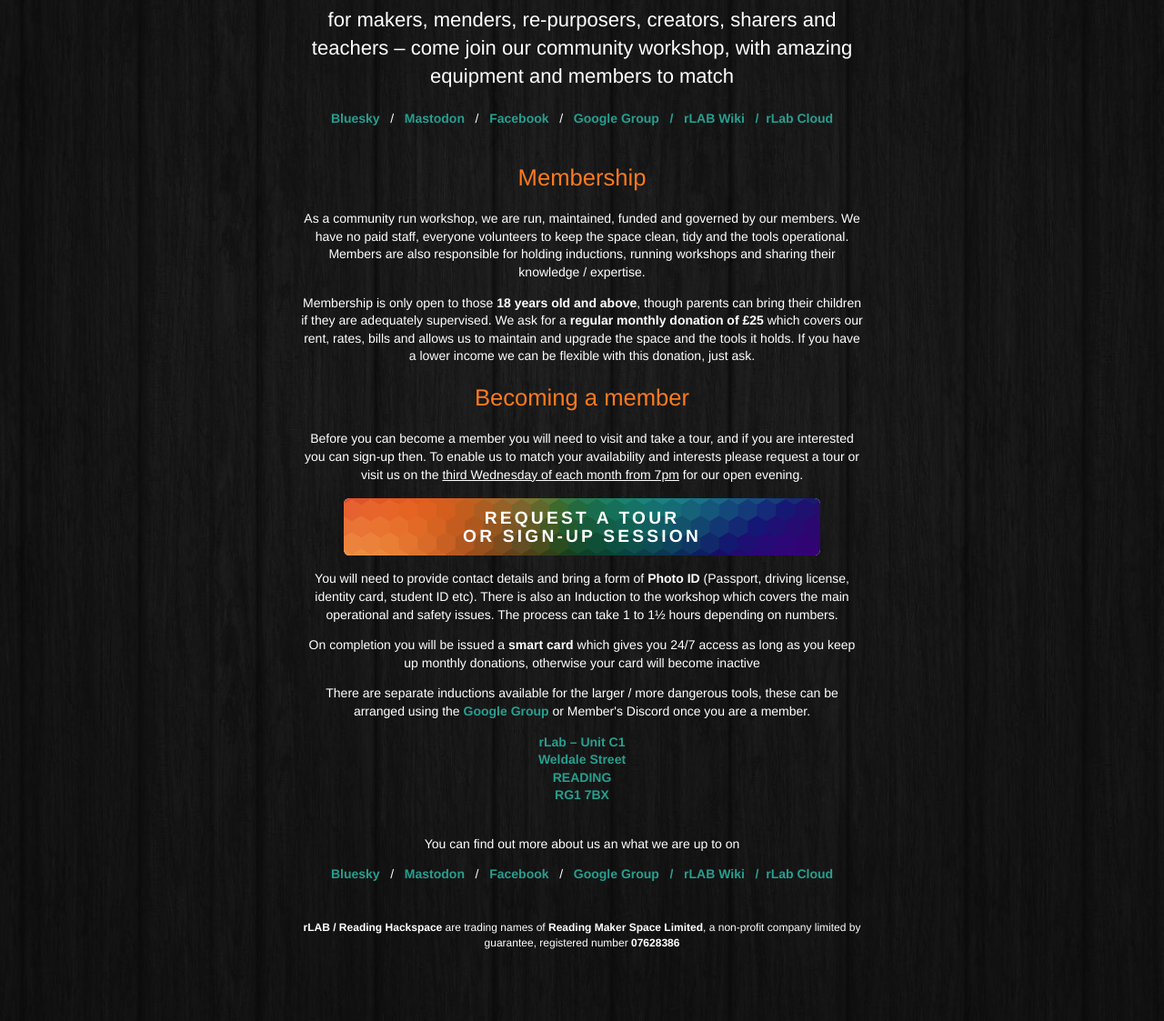
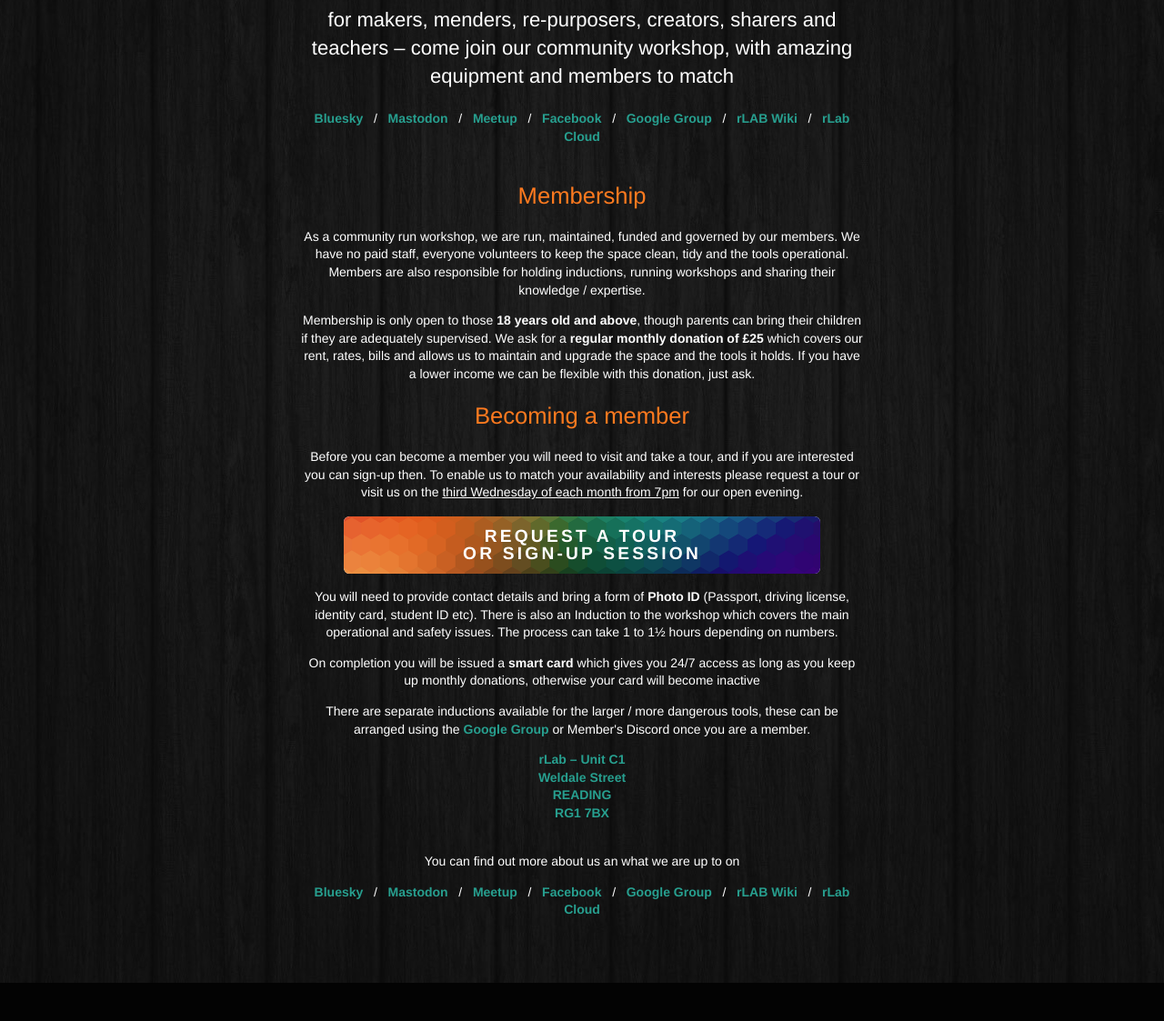
Before and after one commit to reading-hackspace/reading-hackspace.github.io, a plain HTML site: page index.htm in a window 1280 px wide. Shown: the part 337-1460 px from the top of the page at 91% size. After the commit the page ends 1418 px from the top, so only its background shows below. Drawn offline with Linux system fonts and the light colour scheme; a web font is replaced by a local one.

Commit message:
Add Meetup URL, fix Facebook URL and fmt

```diff
--- a/index.htm
+++ b/index.htm
@@ -192,9 +192,7 @@ clip-path: polygon(50% 0%, 100% 25%, 100% 75%, 50% 100%, 0% 75%, 0% 25%);
 <p><img src="images/rlab_logo_coloured.png" alt="rLab logo" width="214" height="214" title="rLab"/></p>
 <h1>rLAB – Reading’s Hackspace / Makerspace</h1>
 <p style="font-size: 22px">for makers, menders, re-purposers, creators, sharers and teachers – come join our community workshop, with amazing equipment and members to match</p>
-<p style="margin-bottom: 40px;"><a href="https://bsky.app/profile/rlab.org.uk">Bluesky</a> &nbsp;&nbsp;/&nbsp;&nbsp; <a href="https://bsky.brid.gy/r/https://bsky.app/profile/rlab.org.uk">Mastodon</a> &nbsp;&nbsp;/&nbsp;&nbsp; <a href="https://en-gb.facebook.com/readinghackspace/">Facebook</a> &nbsp;&nbsp;/&nbsp;&nbsp; <a href="https://groups.google.com/d/forum/reading-hackspace">Google Group</a><a href="https://wiki.rlab.org.uk/wiki/Main_Page"> &nbsp;&nbsp;/&nbsp;&nbsp;
-rLAB Wiki</a><a href="https://identity.rlab.org.uk"> &nbsp;&nbsp;/&nbsp;&nbsp;rLab Cloud</a>
-</p>
+<p style="margin-bottom: 40px;"><a href="https://bsky.app/profile/rlab.org.uk">Bluesky</a> &nbsp;&nbsp;/&nbsp;&nbsp; <a href="https://bsky.brid.gy/r/https://bsky.app/profile/rlab.org.uk">Mastodon</a> &nbsp;&nbsp;/&nbsp;&nbsp; <a href="https://www.meetup.com/reading-hackspace/events/">Meetup</a> &nbsp;&nbsp;/&nbsp;&nbsp; <a href="https://en-gb.facebook.com/RDGhack/">Facebook</a> &nbsp;&nbsp;/&nbsp;&nbsp; <a href="https://groups.google.com/d/forum/reading-hackspace">Google Group</a> &nbsp;&nbsp;/&nbsp;&nbsp; <a href="https://wiki.rlab.org.uk/wiki/Main_Page">rLAB Wiki</a> &nbsp;&nbsp;/&nbsp;&nbsp; <a href="https://identity.rlab.org.uk"> rLab Cloud</a></p>
 
 <h2 style="">Membership
 </h2>
@@ -217,10 +215,6 @@ RG1 7BX</a></p>
 
 <p> <br>
 You can find out more about us an what we are up to on</p>
-<p style="margin-bottom: 40px;"><a href="https://bsky.app/profile/rlab.org.uk">Bluesky</a> &nbsp;&nbsp;/&nbsp;&nbsp; <a href="https://bsky.brid.gy/r/https://bsky.app/profile/rlab.org.uk">Mastodon</a> &nbsp;&nbsp;/&nbsp;&nbsp; <a href="https://en-gb.facebook.com/readinghackspace/">Facebook</a> &nbsp;&nbsp;/&nbsp;&nbsp; <a href="https://groups.google.com/d/forum/reading-hackspace">Google Group</a><a href="https://wiki.rlab.org.uk/wiki/Main_Page"> &nbsp;&nbsp;/&nbsp;&nbsp;
-rLAB Wiki</a><a href="https://identity.rlab.org.uk"> &nbsp;&nbsp;/&nbsp;&nbsp;rLab Cloud</a>
-
-<p style="font-size: 12px"><strong>rLAB / Reading Hackspace</strong> are trading names of <strong>Reading Maker Space Limited</strong>, a non-profit company limited by guarantee, registered number <strong>07628386</strong></p>
-<p>&nbsp;</p>
+<p style="margin-bottom: 40px;"><a href="https://bsky.app/profile/rlab.org.uk">Bluesky</a> &nbsp;&nbsp;/&nbsp;&nbsp; <a href="https://bsky.brid.gy/r/https://bsky.app/profile/rlab.org.uk">Mastodon</a> &nbsp;&nbsp;/&nbsp;&nbsp; <a href="https://www.meetup.com/reading-hackspace/events/">Meetup</a> &nbsp;&nbsp;/&nbsp;&nbsp; <a href="https://en-gb.facebook.com/RDGhack/">Facebook</a> &nbsp;&nbsp;/&nbsp;&nbsp; <a href="https://groups.google.com/d/forum/reading-hackspace">Google Group</a> &nbsp;&nbsp;/&nbsp;&nbsp; <a href="https://wiki.rlab.org.uk/wiki/Main_Page">rLAB Wiki</a> &nbsp;&nbsp;/&nbsp;&nbsp; <a href="https://identity.rlab.org.uk"> rLab Cloud</a></p>
 </body>
 </html>
```
